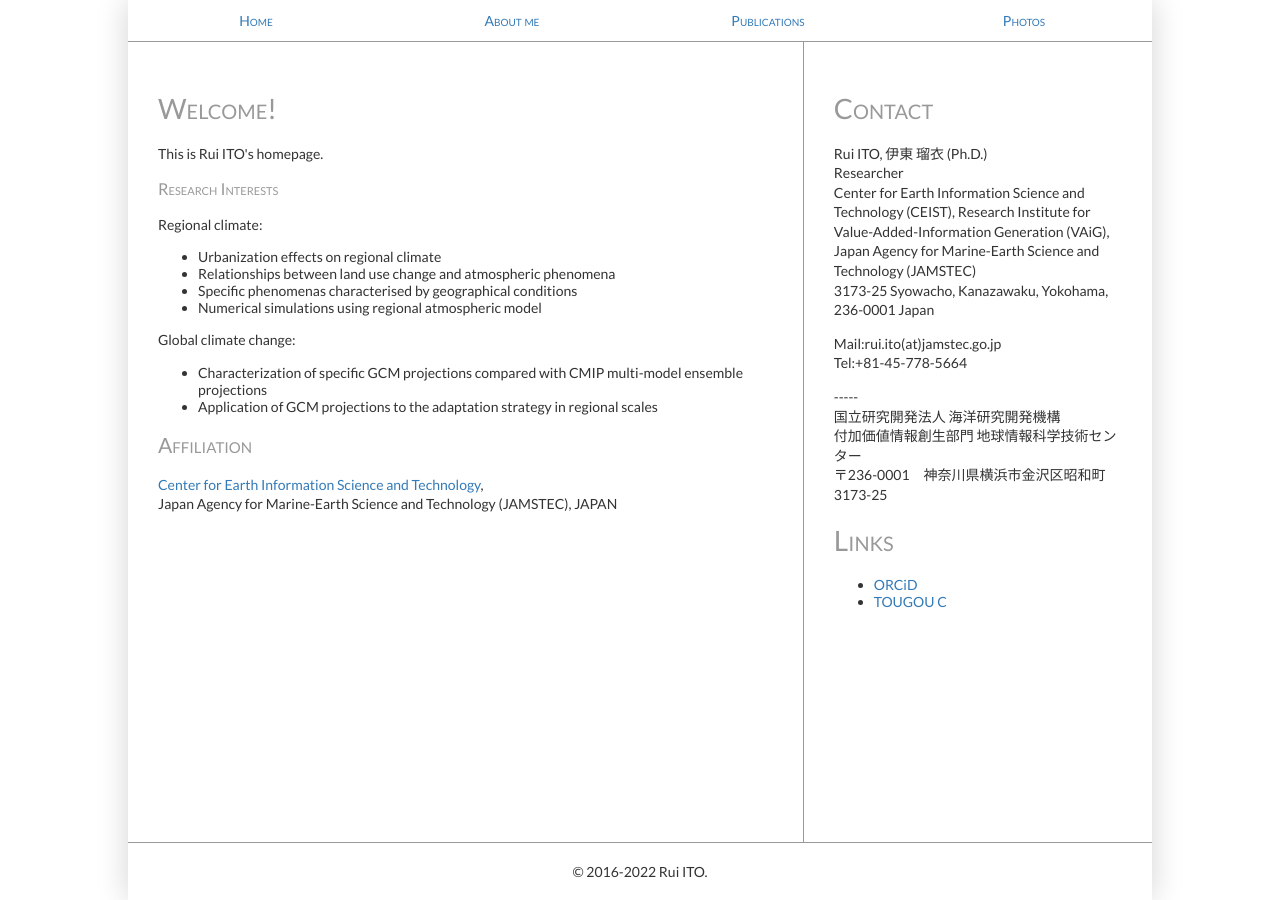
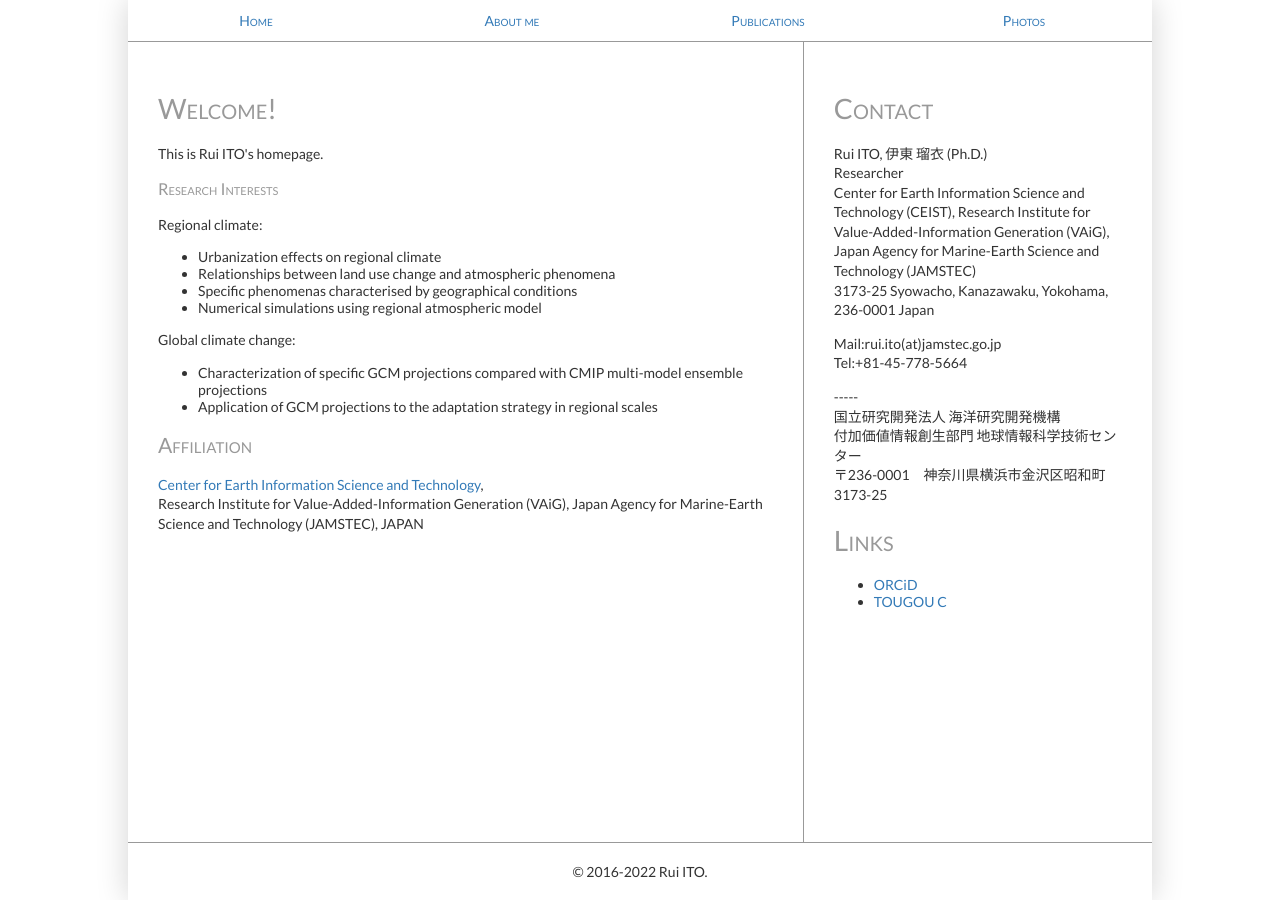
Before and after one commit to rui-climbiz/rui-climbiz.github.io, a Jekyll site: the page built from index.html, in a window 1280 px wide. Built offline with Jekyll 4.4.1, drawn with Linux system fonts in a browser that asks for light colours.

Commit message:
Update index.html

```diff
--- a/index.html
+++ b/index.html
@@ -21,4 +21,5 @@
 
 <h2>Affiliation</h2>
 <p><a href="https://www.jamstec.go.jp/ceist/e/">Center for Earth Information Science and Technology</a>,<br />
-Japan Agency for Marine-Earth Science and Technology (JAMSTEC), JAPAN</p>
+Research Institute for Value-Added-Information Generation (VAiG),
+  Japan Agency for Marine-Earth Science and Technology (JAMSTEC), JAPAN</p>
```
